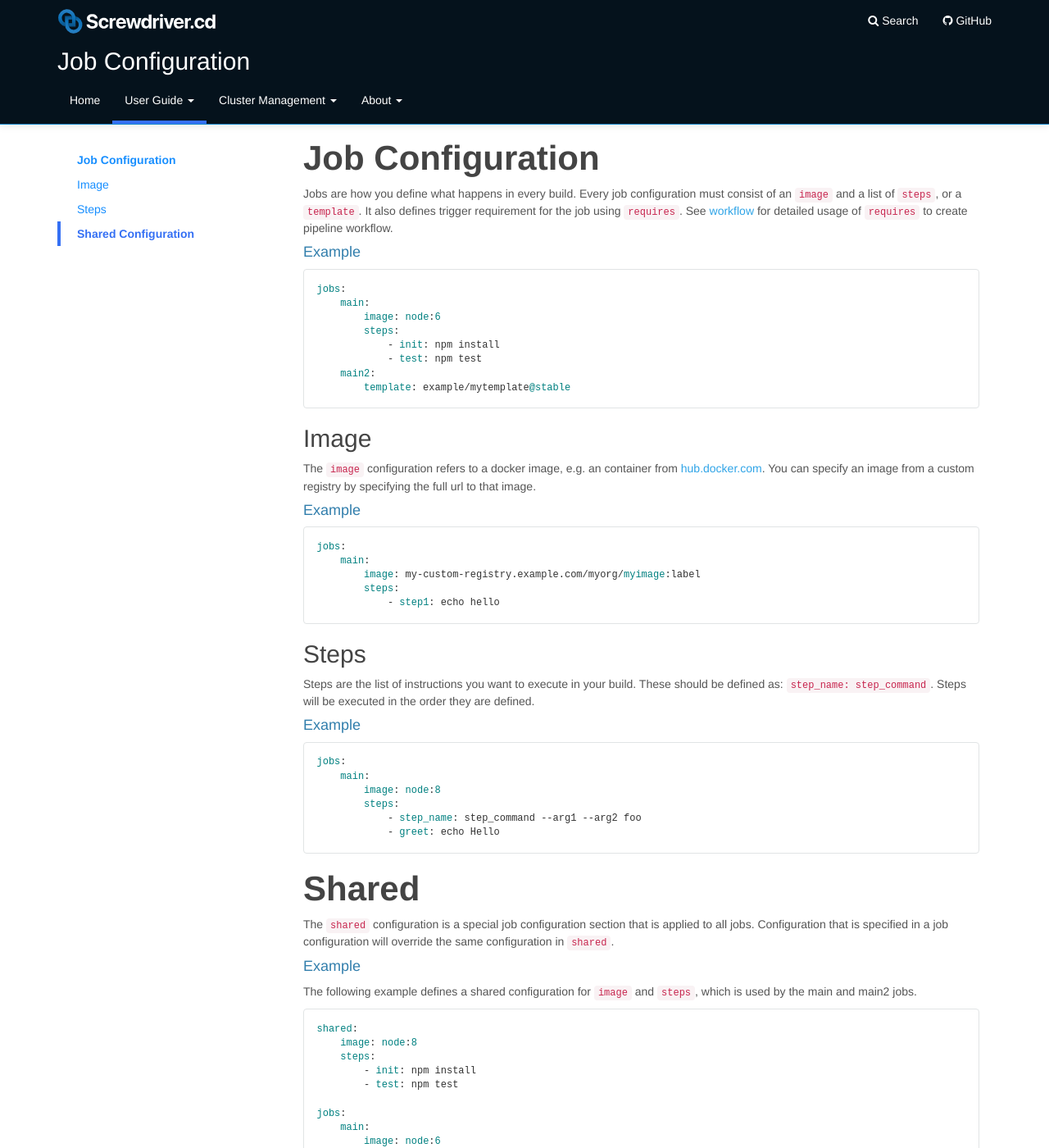
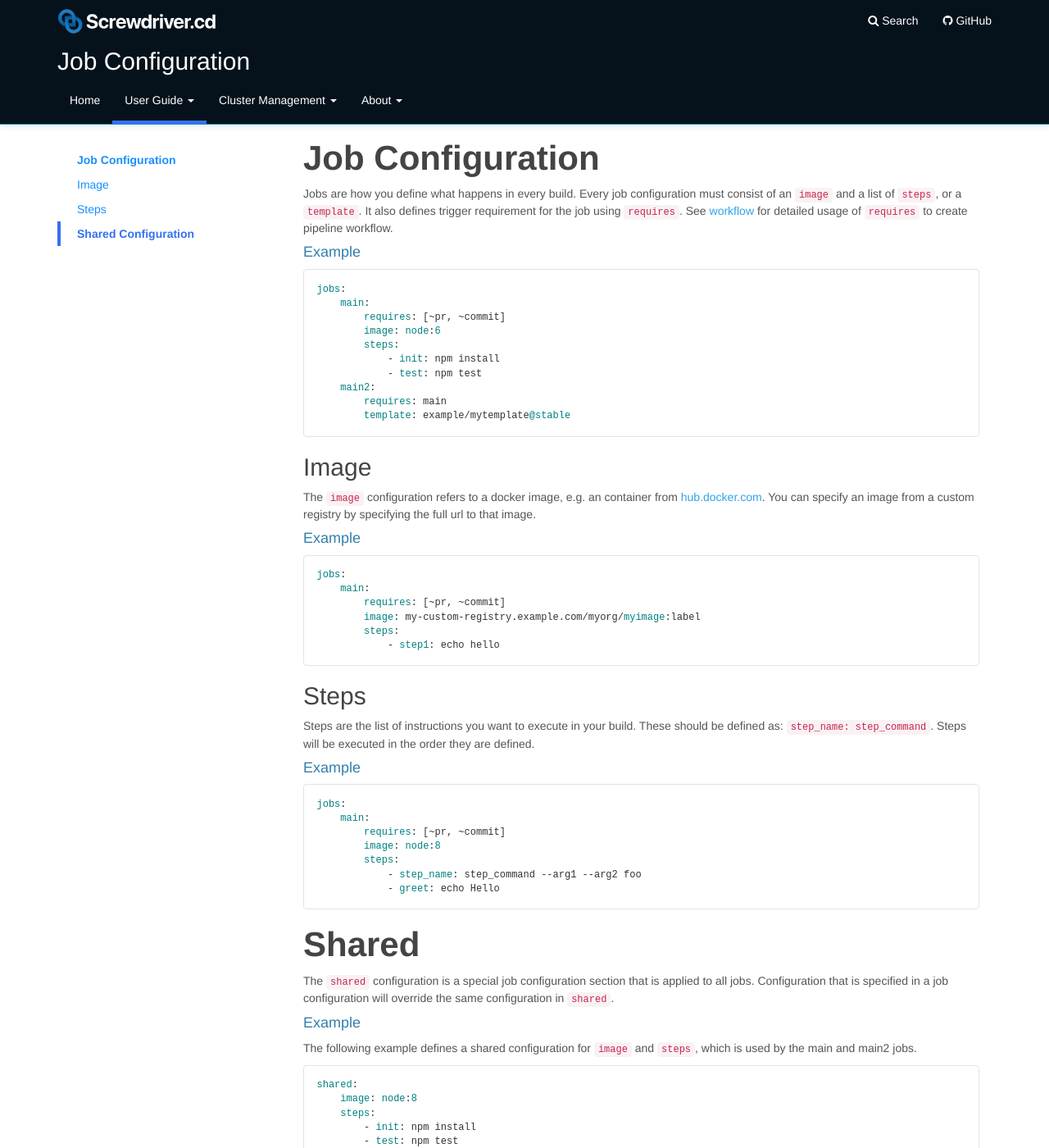
Before and after one commit to screwdriver-cd/guide, a Jekyll site: the page built from docs/user-guide/configuration/jobconfiguration.md, in a window 1280 px wide and 1400 px high. Shown: the whole window at 82% size. Built offline with Jekyll 4.4.1, drawn with Linux system fonts in a browser that asks for light colours; some of the changed text lies outside the part shown.

Commit message:
fix: Use new workflow

````diff
--- a/docs/user-guide/configuration/jobconfiguration.md
+++ b/docs/user-guide/configuration/jobconfiguration.md
@@ -20,11 +20,13 @@ Jobs are how you define what happens in every build. Every job configuration mus
 ```
 jobs:
     main:
+        requires: [~pr, ~commit]
         image: node:6
         steps:
             - init: npm install
             - test: npm test
     main2:
+        requires: main
         template: example/mytemplate@stable
 ```
 
@@ -35,6 +37,7 @@ The `image` configuration refers to a docker image, e.g. an container from [hub.
 ```
 jobs:
     main:
+        requires: [~pr, ~commit]
         image: my-custom-registry.example.com/myorg/myimage:label
         steps:
             - step1: echo hello
@@ -48,6 +51,7 @@ Steps are the list of instructions you want to execute in your build. These shou
 ```
 jobs:
     main:
+        requires: [~pr, ~commit]
         image: node:8
         steps:
             - step_name: step_command --arg1 --arg2 foo
@@ -69,8 +73,10 @@ shared:
 
 jobs:
     main:
+        requires: [~pr, ~commit]
         image: node:6
     main2:
+        requires: [main]
         steps:
             - greet: echo hello
 ```
@@ -79,11 +85,13 @@ The above example would be equivalent to:
 ```
 jobs:
     main:
+        requires: [~pr, ~commit]
         image: node:6
         steps:
             - init: npm install
             - test: npm test
     main2:
+        requires: [main]
         image: node:8
         steps:
             - greet: echo hello
````
Also changed, not shown: docs/user-guide/configuration/annotations.md (+1 -0 lines), docs/user-guide/configuration/environment.md (+3 -1 lines), docs/user-guide/configuration/index.md (+1 -1 lines), docs/user-guide/configuration/settings.md (+2 -0 lines), docs/user-guide/configuration/sourcePaths.md (+1 -1 lines).
